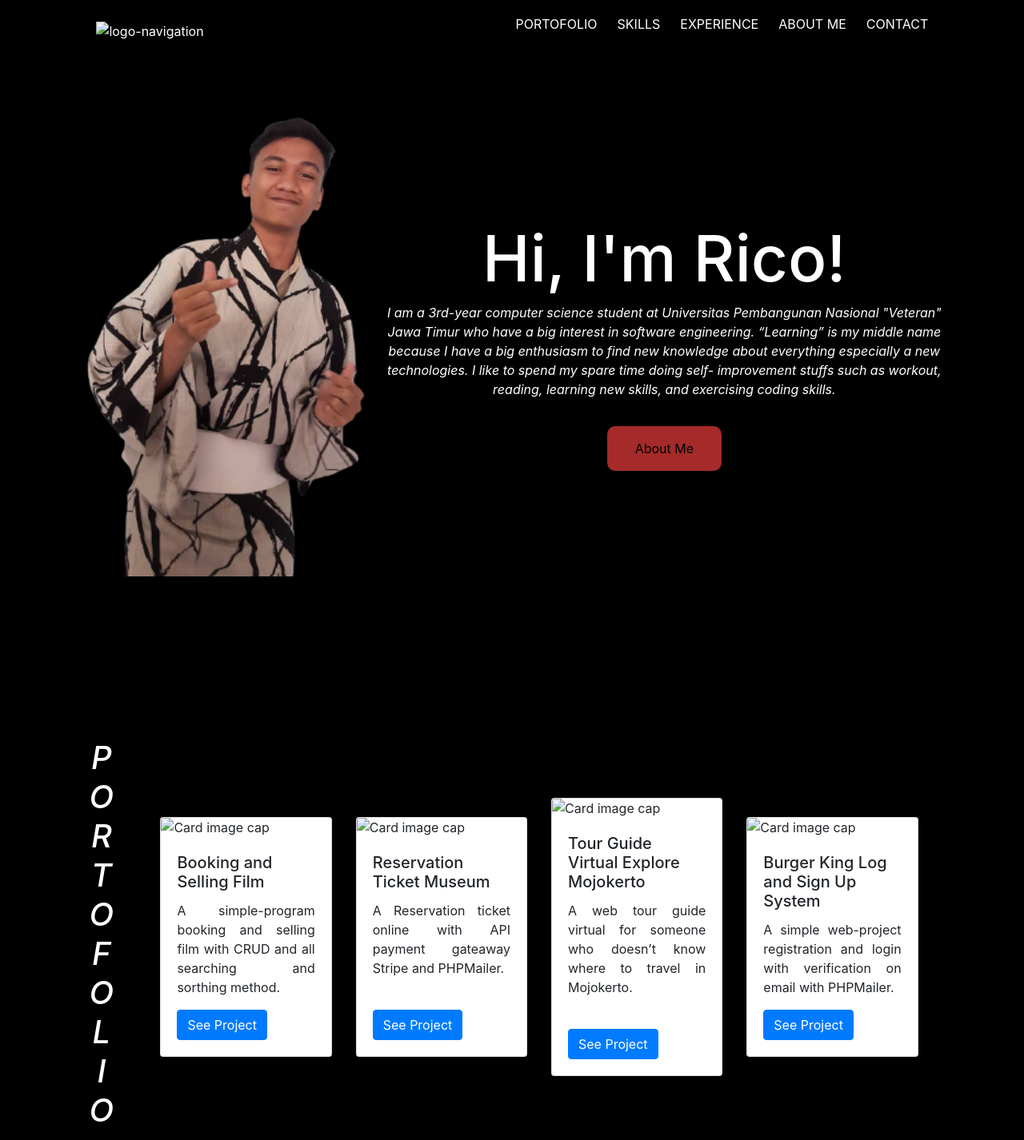
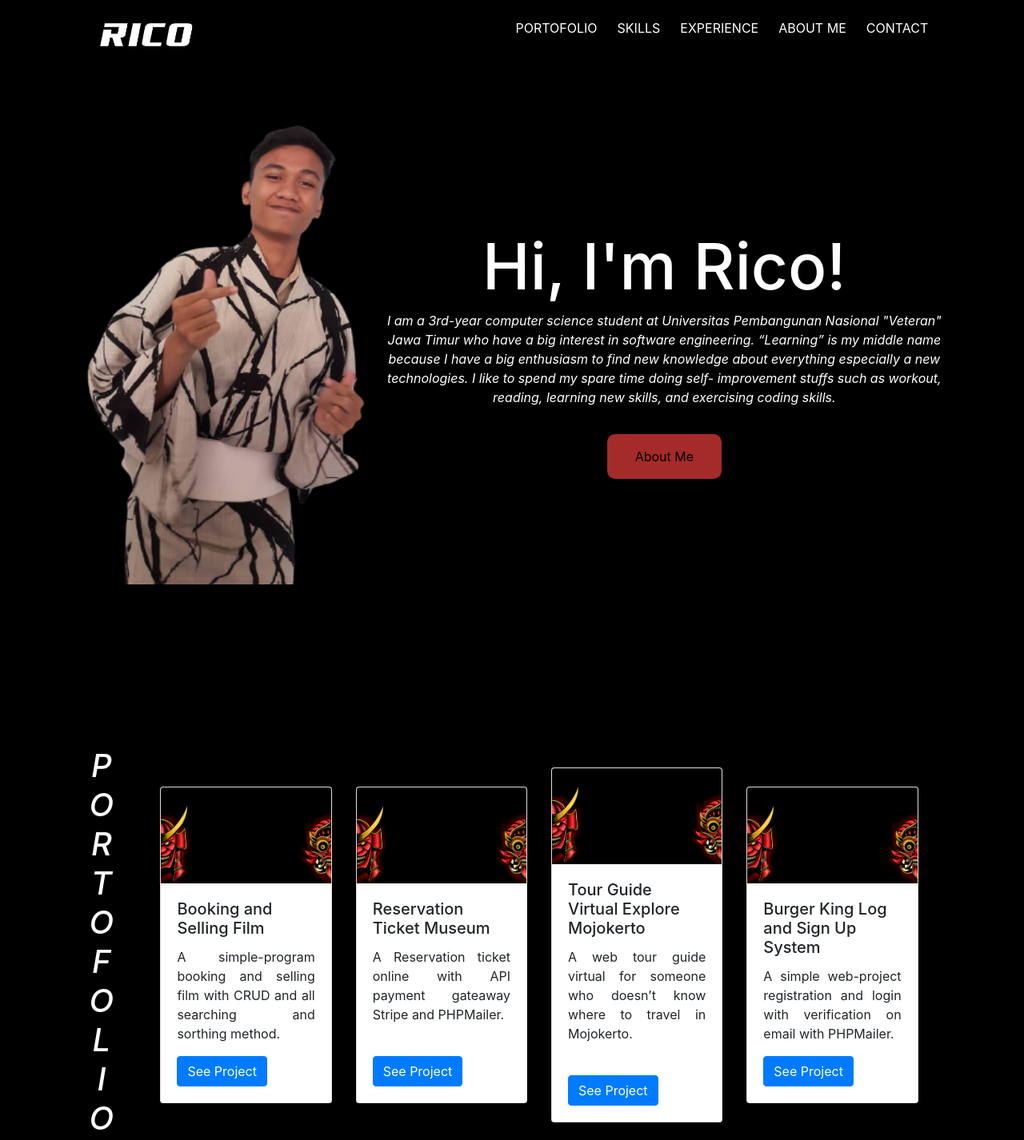
Before and after one commit to ricogann/riStechoq, a plain HTML site: page index.html in a window 1280 px wide. Shown: the top 1426 px of the page at 80% size. Drawn offline with nearby package versions, Linux system fonts and the light colour scheme; the site is published under a folder, as on GitHub Pages, so addresses that start at the root find nothing.

Commit message:
Update index.html

```diff
--- a/index.html
+++ b/index.html
@@ -13,7 +13,7 @@
     <header>
         <div class="primary-navigation">
             <div class="logo-navigation">
-                <img src="/assets/images/logorico.png" alt="logo-navigation" class="logo-nav">
+                <img src="assets/images/logorico.png" alt="logo-navigation" class="logo-nav">
             </div>
             <div class="list-navigation">
                 <ul>
@@ -44,7 +44,7 @@
             <div class="portofolio-content">
                 <h1>PORTOFOLIO</h1>
                 <div class="card" style="width: 18rem;">
-                    <img class="card-img-top" src="/assets/images/bg5.png" alt="Card image cap">
+                    <img class="card-img-top" src="assets/images/bg5.png" alt="Card image cap">
                     <div class="card-body">
                       <h5 class="card-title">Booking and Selling Film</h5>
                       <p class="card-text">A simple-program booking and selling film with CRUD and all searching and sorthing method.</p>
@@ -52,7 +52,7 @@
                     </div>
                 </div>
                 <div class="card" style="width: 18rem;">
-                    <img class="card-img-top" src="/assets/images/bg5.png" alt="Card image cap">
+                    <img class="card-img-top" src="assets/images/bg5.png" alt="Card image cap">
                     <div class="card-body">
                       <h5 class="card-title">Reservation Ticket Museum</h5>
                       <p class="card-text">A Reservation ticket online with API payment gateaway Stripe and PHPMailer.</p>
@@ -61,7 +61,7 @@
                     </div>
                 </div>
                 <div class="card" style="width: 18rem;">
-                    <img class="card-img-top" src="/assets/images/bg5.png" alt="Card image cap">
+                    <img class="card-img-top" src="assets/images/bg5.png" alt="Card image cap">
                     <div class="card-body">
                       <h5 class="card-title">Tour Guide Virtual Explore Mojokerto</h5>
                       <p class="card-text">A web tour guide virtual for someone who doesn’t know where to travel in Mojokerto.</p>
@@ -70,7 +70,7 @@
                     </div>
                 </div>
                 <div class="card" style="width: 18rem;">
-                    <img class="card-img-top" src="/assets/images/bg5.png" alt="Card image cap">
+                    <img class="card-img-top" src="assets/images/bg5.png" alt="Card image cap">
                     <div class="card-body">
                       <h5 class="card-title">Burger King Log and Sign Up System</h5>
                       <p class="card-text">A simple web-project registration and login with verification on email with PHPMailer.</p>
```
